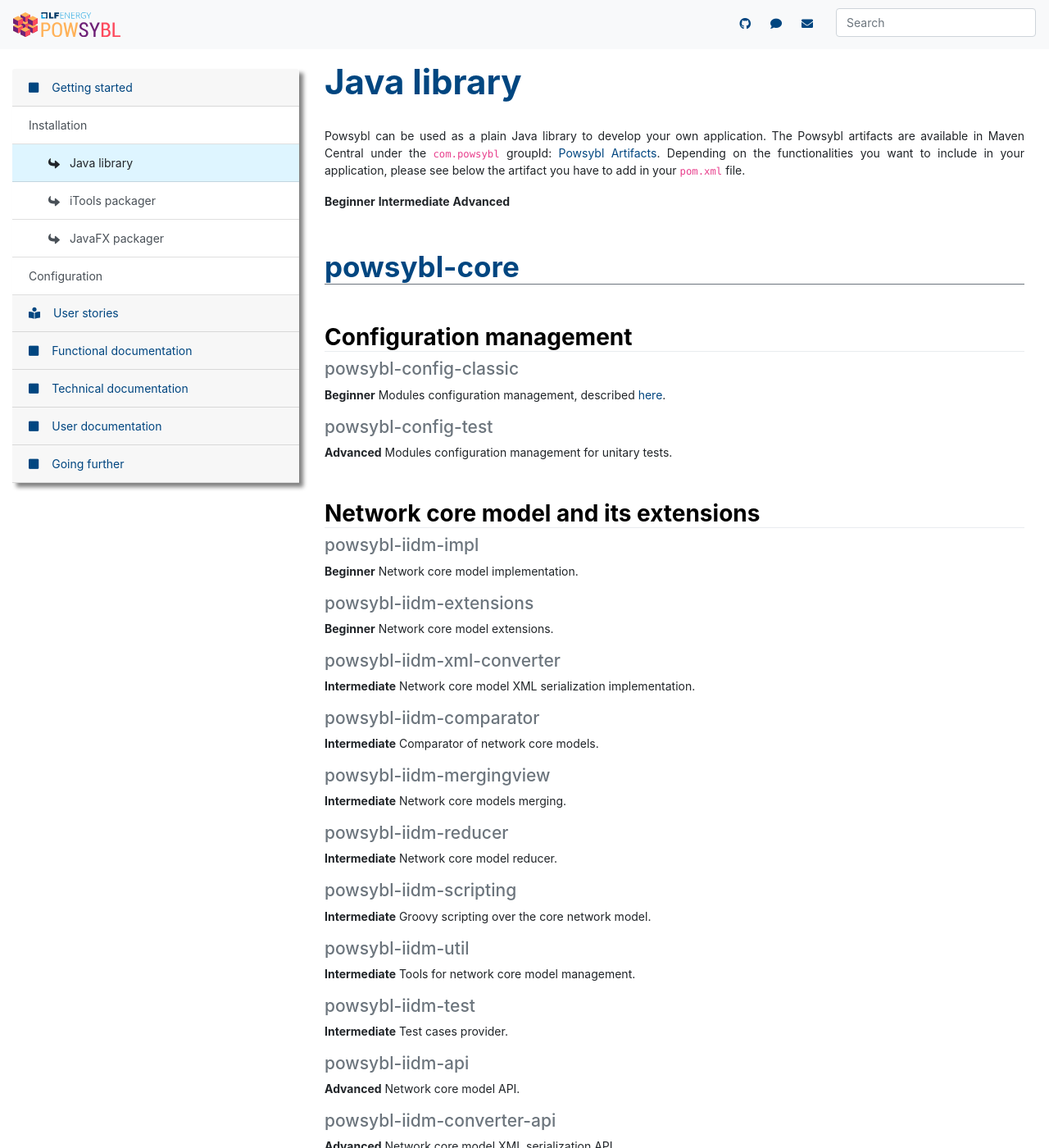
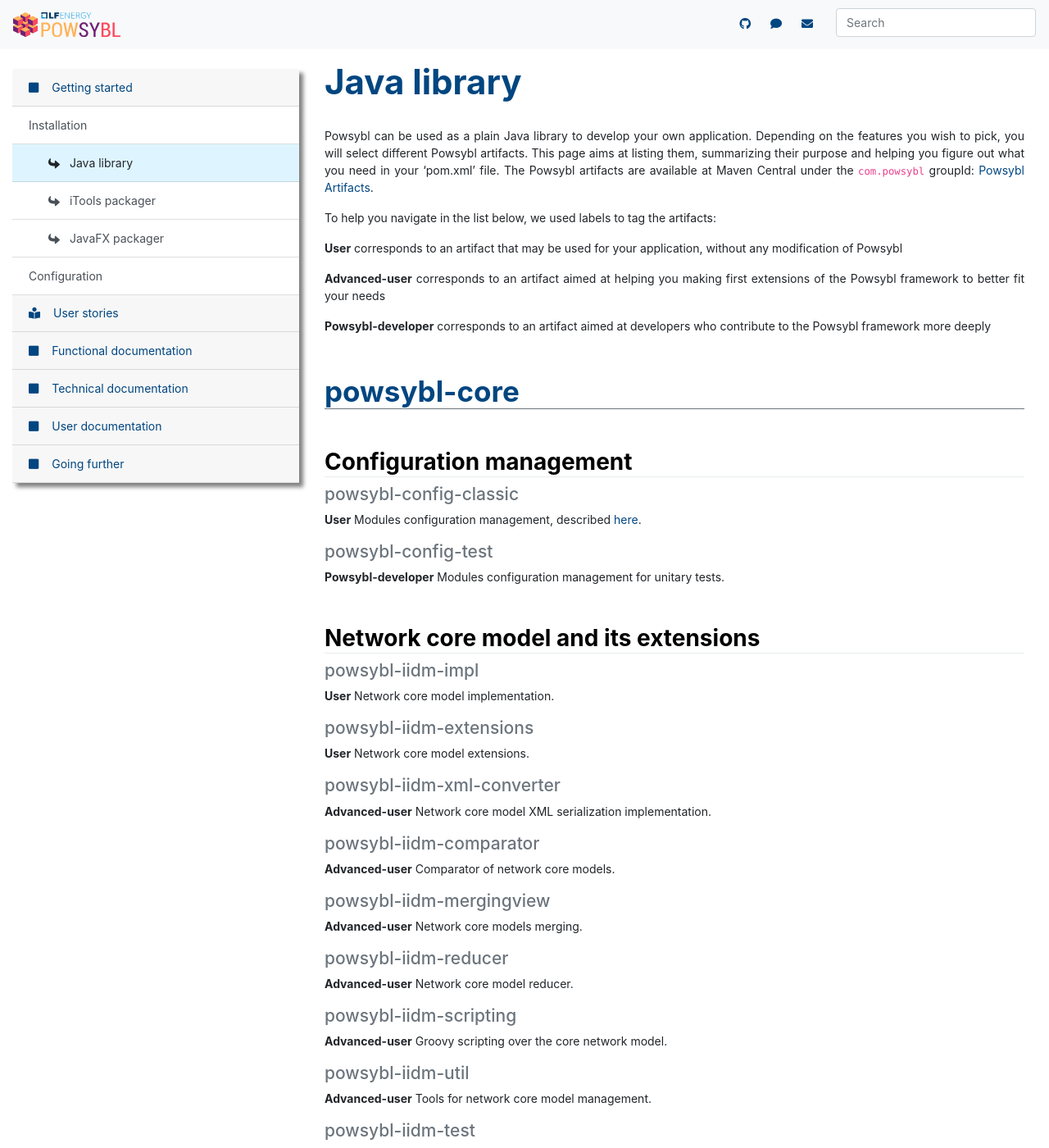
Before and after one commit to powsybl/powsybl.github.io, a Jekyll site: the page built from docs/installation/java-library.md, in a window 1280 px wide and 1400 px high. Shown: the whole window at 82% size. Built offline with Jekyll 4.4.1, drawn with Linux system fonts in a browser that asks for light colours; nearby versions of some CDN libraries; some of the changed text lies outside the part shown.

Commit message:
Change the labels and modify the introduction
Signed-off-by: Agnès Leroy <agnes.leroy@rte-france.com>

```diff
--- a/docs/installation/java-library.md
+++ b/docs/installation/java-library.md
@@ -3,100 +3,107 @@
 layout: default
 ---
 
-Powsybl can be used as a plain Java library to develop your own application. The Powsybl artifacts are available in Maven Central under the `com.powsybl` groupId: [Powsybl Artifacts](https://repo.maven.apache.org/maven2/com/powsybl/). Depending on the functionalities you want to include in your application, please see below the artifact you have to add in your `pom.xml` file.
+Powsybl can be used as a plain Java library to develop your own application.
+Depending on the features you wish to pick, you will select different Powsybl artifacts.
+This page aims at listing them, summarizing their purpose and helping you figure out what you need in your 'pom.xml' file.
+The Powsybl artifacts are available at Maven Central under the `com.powsybl` groupId: [Powsybl Artifacts](https://repo.maven.apache.org/maven2/com/powsybl/).
 
-**Beginner**
-**Intermediate**
-**Advanced**
+To help you navigate in the list below, we used labels to tag the artifacts:
+
+**User** corresponds to an artifact that may be used for your application, without any modification of Powsybl
+
+**Advanced-user** corresponds to an artifact aimed at helping you making first extensions of the Powsybl framework to better fit your needs
+
+**Powsybl-developer** corresponds to an artifact aimed at developers who contribute to the Powsybl framework more deeply
 
 # powsybl-core
 
 ## Configuration management
 
 #### powsybl-config-classic
-**Beginner**  Modules configuration management, described [here](../configuration).
+**User**  Modules configuration management, described [here](../configuration).
 #### powsybl-config-test
-**Advanced** Modules configuration management for unitary tests.
+**Powsybl-developer** Modules configuration management for unitary tests.
 
 ## Network core model and its extensions
 
 #### powsybl-iidm-impl
-**Beginner** Network core model implementation.
+**User** Network core model implementation.
 ####  powsybl-iidm-extensions
-**Beginner** Network core model extensions.
+**User** Network core model extensions.
 #### powsybl-iidm-xml-converter
-**Intermediate** Network core model XML serialization implementation.
+**Advanced-user** Network core model XML serialization implementation.
 #### powsybl-iidm-comparator
-**Intermediate** Comparator of network core models.
+**Advanced-user** Comparator of network core models.
 #### powsybl-iidm-mergingview
-**Intermediate** Network core models merging.
+**Advanced-user** Network core models merging.
 #### powsybl-iidm-reducer
-**Intermediate** Network core model reducer.
+**Advanced-user** Network core model reducer.
 #### powsybl-iidm-scripting
-**Intermediate** Groovy scripting over the core network model.
+**Advanced-user** Groovy scripting over the core network model.
 #### powsybl-iidm-util
-**Intermediate** Tools for network core model management.
+**Advanced-user** Tools for network core model management.
 #### powsybl-iidm-test
-**Intermediate** Test cases provider.
+**Advanced-user** Test cases provider.
 #### powsybl-iidm-api
-**Advanced** Network core model API.
+**Powsybl-developer** Network core model API.
 #### powsybl-iidm-converter-api
-**Advanced** Network core model XML serialization API.
+**Powsybl-developer** Network core model XML serialization API.
 
 ## Grid exchange formats
 
 ### UCTE conversion
 
 #### powsybl-ucte-converter
-**Beginner** conversion to the network core model.
+**User** conversion to the network core model.
 #### powsybl-ucte-network
-**Advanced** UCTE network model.
+**Powsybl-developer** UCTE network model.
 
 ### CIM-CGMES conversion
 
 #### powsybl-cgmes-conversion
-**Beginner** CIM-CGMES conversion to the network core model.
+**User** CIM-CGMES conversion to the network core model.
 As the conversion uses a triple store database, you also have to choose one of the three following in-memory triple store implementations:
 #### powsybl-triple-store-impl-rdf4j
-**Beginner** Triple store in-memory implementation based on RDF4J.
+**User** Triple store in-memory implementation based on RDF4J.
 #### powsybl-triple-store-impl-blazegraph
-**Beginner** Triple store in-memory implementation based on Blazegraph.
+**User** Triple store in-memory implementation based on Blazegraph.
 #### powsybl-triple-store-impl-jena
-**Beginner** Triple store in-memory implementation based on Jena.
+**User** Triple store in-memory implementation based on Jena.
 #### powsybl-cgmes-conformity
-**Intermediate** Test cases provider.
+**Advanced-user** Test cases provider.
 #### powsybl-cgmes-model
-**Advanced** CIM-CGMES network model.
+**Powsybl-developer** CIM-CGMES network model.
 #### powsybl-cgmes-model-alternatives
-**Advanced** CIM-CGMES network model alternatives.
+**Powsybl-developer** CIM-CGMES network model alternatives.
 #### powsybl-triple-store-api
-**Advanced** Triple store common API.
+**Powsybl-developer** Triple store common API.
 
 ### IEEE conversion
 
 #### powsybl-ieee-cdf-converter
-**Beginner** IEEE conversion to the network core model.
+**User** IEEE conversion to the network core model.
 #### powsybl-ieee-cdf-model
-**Advanced** IEEE netwok model.
+**Powsybl-developer** IEEE netwok model.
 
 ## Simulators
 
 ### Load flow
 
 #### powsybl-loadflow-api
-**Intermediate** Load flow common API.
+**Advanced-user** Load flow common API.
 #### powsybl-loadflow-results-completion
 #### powsybl-loadflow-scripting
 #### powsybl-loadflow-validation
-**Intermediate** To use the load flow validation feature.
+**Advanced-user** To use the load flow validation feature.
 
 ### Sensitivity analysis
 
 #### powsybl-security-analysis-api
-**Intermediate**
+**Advanced-user**
 
 #### powsybl-sensitivity-api/
-**Intermediate** Sensitivity analysis common API.
+**Advanced-user** Sensitivity analysis common API.
 
 <!-- ### powsybl-simulation-api/
 
```
